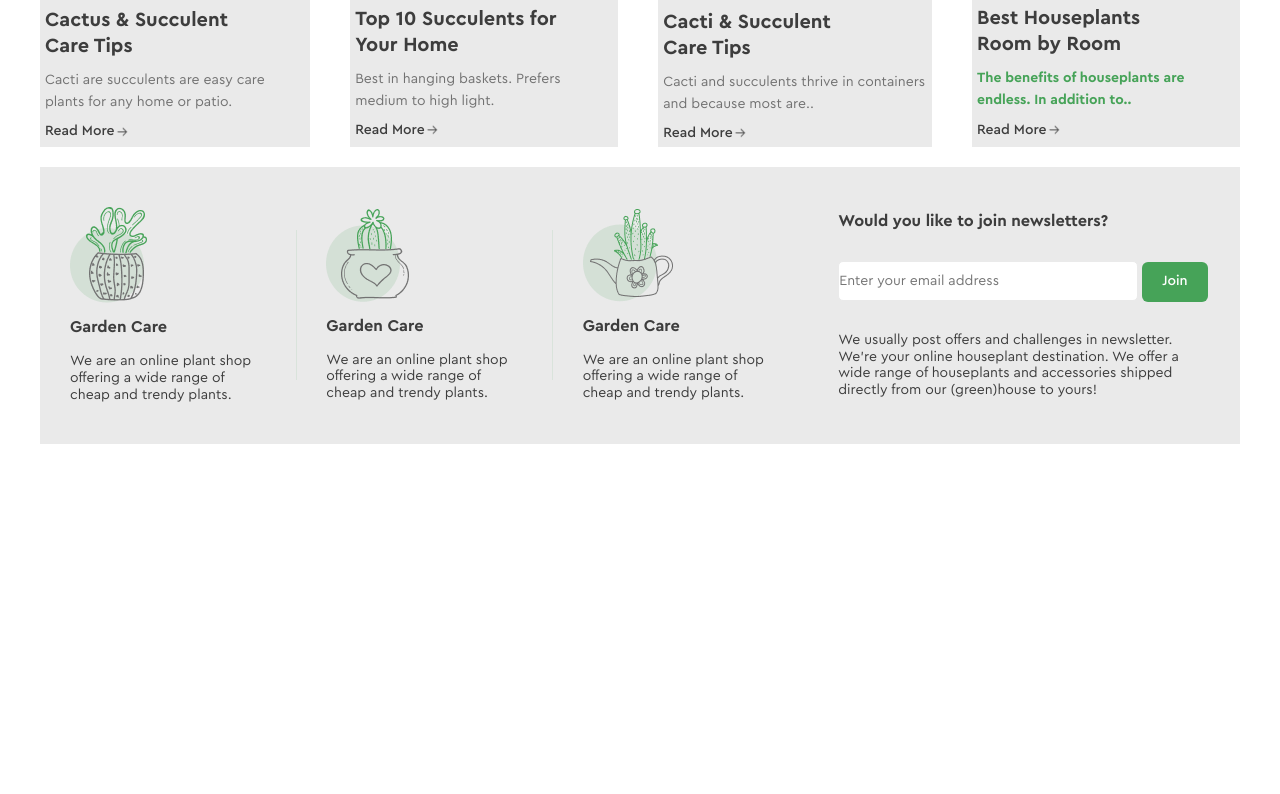
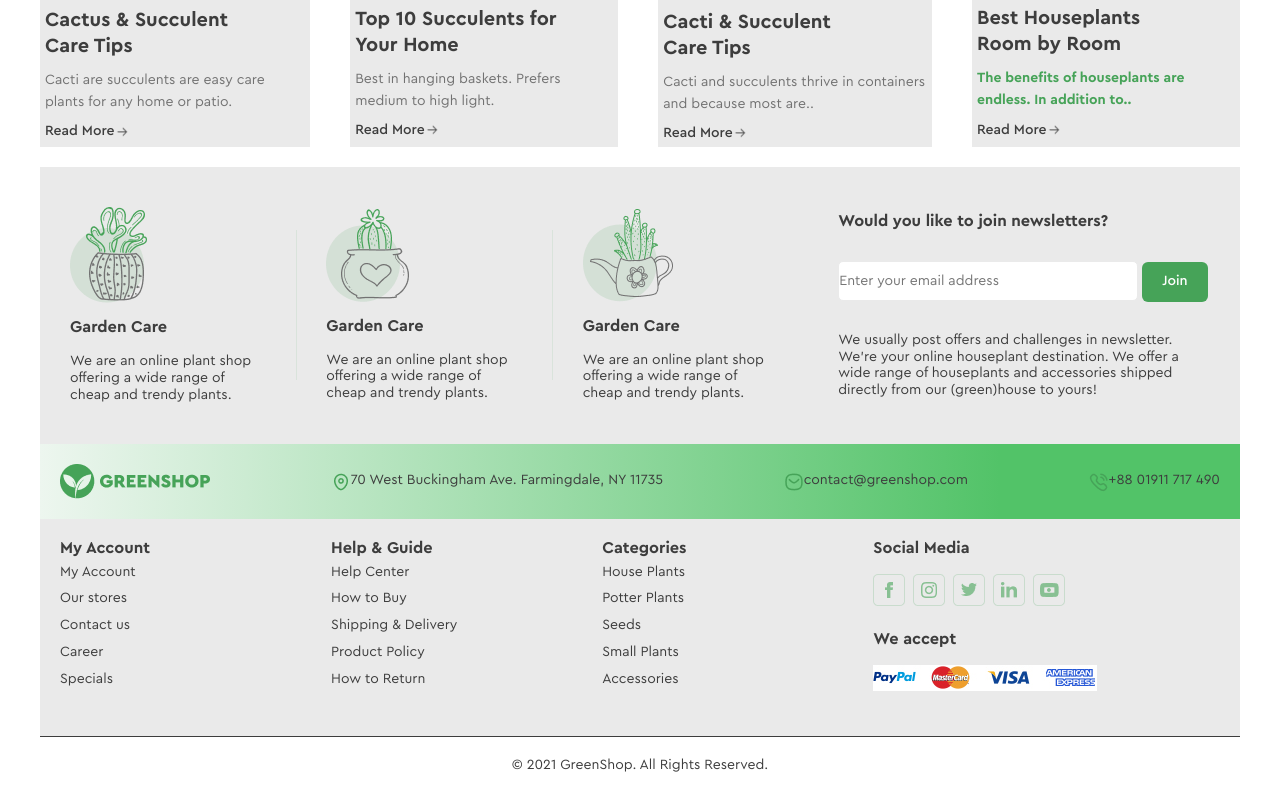
Before and after one commit to Dmytro-HillelLMS/GH-new, a plain HTML site: page index.html in a window 1280 px wide. Shown: the part 2328-3122 px from the top of the page. Before the commit the page ends 2792 px from the top, so only its background shows below. Drawn offline with Linux system fonts and the light colour scheme.

Commit message:
edit code in index, style and add images on image

```diff
--- a/css/style.css
+++ b/css/style.css
@@ -944,15 +944,17 @@ h1 {
         margin: 20px auto;
         padding: 0;
         display: flex;
+        flex-direction: column;
 }
 .up-footer{
-    max-width: 1200px;
+
     display: flex;
     justify-content: space-between;
     background-color: #EAEAEA;
     padding: 0;
     margin: 0;
     align-items: center;
+    color: #3D3D3D;
 }
 .info{
     display: block;
@@ -975,7 +977,7 @@ h1 {
 .join{
     display: block;
     margin: 30px;
-
+    color: #3D3D3D;
 
     text-align: left;
     width: 80%;
@@ -986,7 +988,82 @@ h1 {
 .join > p{
     padding: 15px 0;
 }
+.main-footer{
+    display: flex;
+        justify-content: space-between;
 
+        padding: 0;
+        margin: 0;
+        align-items: center;
+        color: #3D3D3D;
+        background: linear-gradient(to right, #EDF6EF, #52C368 80% );
+
+}
+.main-footer > img{
+    display: block;
+    text-align: left;
+    margin: 20px;
+
+}
+.inform{
+    display: flex;
+    margin: 20px;
+
+}
+.inform img{
+    width: 20px;
+    height: 20px;
+}
+.bottom-footer{
+    display: flex;
+
+        background-color: #EAEAEA;
+        padding: 0;
+        margin: 0;
+        align-items: center;
+
+        border-bottom: 0.3px solid #3D3D3D;
+
+}
+.menu{
+   width: 100%;
+    display:flex;
+    justify-content: space-between;
+
+}
+.guid{
+    color: #3D3D3D;
+    flex: 1;
+    margin: 20px;
+
+}
+.guid ul {
+    list-style: none;
+    padding: 0;
+    margin: 0;
+}
+.guid li{
+    padding: 5px 0;
+}
+.guid li:hover{
+    color: #3d8f47;
+}
+.social-pay{
+    flex: 1.5;
+    margin: 20px;
+}
+.social, .pay{
+    padding-bottom: 20px;
+}
+.social h3, .pay h3{
+    padding-bottom: 15px;
+}
+.end{
+    display: flex;
+    align-items: center;
+    justify-content: center;
+    margin-bottom: 20px;
+}
 
 
 
--- a/index.html
+++ b/index.html
@@ -581,13 +581,144 @@
 
             </div>
             <div class="main-footer">
+                <img src="image/Logo.png" alt="" >
+
+                <div class="inform">
+                    <img src="image/Location.png" alt="">
+                    <p>
+                        70 West Buckingham Ave.
+                        Farmingdale, NY 11735
+                    </p>
+                </div>
+
+                <div class="inform">
+                    <img src="image/Icon.png" alt="">
+                    <p>
+                        contact@greenshop.com
+                    </p>
+                </div>
+
+                <div class="inform">
+                    <img src="image/Calling.png" alt="">
+                    <p>
+                        +88 01911 717 490
+                    </p>
+                </div>
 
             </div>
             <div class="bottom-footer">
+                <div class="menu">
+                    <div class="guid">
+                        <h3>
+                            My Account
+
+                        </h3>
+                        <ul>
+                            <li>
+                                My Account
+
+                            </li>
+                            <li>
+                            Our stores
+                            </li>
+                            <li>
+
+                            Contact us
+
+                            </li>
+                            <li>
+
+                            Career
+
+                            </li>
+                            <li>
+
+                            Specials
+                            </li>
+                        </ul>
+
+                    </div>
+                    <div class="guid">
+                        <h3>
+                            Help & Guide
+                        </h3>
+                        <ul>
+                            <li>
+                                Help Center
+
+                            </li>
+                            <li>
+                                How to Buy
+                            </li>
+                            <li>
+
+                                Shipping & Delivery
+
+                            </li>
+                            <li>
+
+                                Product Policy
+
+                            </li>
+                            <li>
+
+                                How to Return
+                            </li>
+                        </ul>
+
+                    </div>
+                    <div class="guid">
+                        <h3>
+                            Categories
+                        </h3>
+                        <ul>
+                            <li>
+                                House Plants
+
+                            </li>
+                            <li>
+                                Potter Plants
+                            </li>
+                            <li>
+
+                                Seeds
+
+                            </li>
+                            <li>
+
+                                Small Plants
+
+                            </li>
+                            <li>
+
+                                Accessories
+                            </li>
+                        </ul>
+
+                    </div>
+                    <div class="social-pay">
+                        <div class="social">
+                            <h3>
+                                Social Media
+                            </h3>
+                            <img src="image/Icons.png" alt="">
+                        </div>
+                        <div class="pay">
+                            <h3>
+                                We accept
+                            </h3>
+                            <img src="image/pay.png" alt="">
+                        </div>
+
+                    </div>
+                </div>
 
             </div>
 
         </div>
+        <span class="end">
+            © 2021 GreenShop. All Rights Reserved.
+        </span>
     </footer>
 
 </body>
```
Also changed, not shown: image/Calling.png (added), image/Icon.png (added), image/Icons.png (added), image/Location.png (added), image/pay.png (added).
